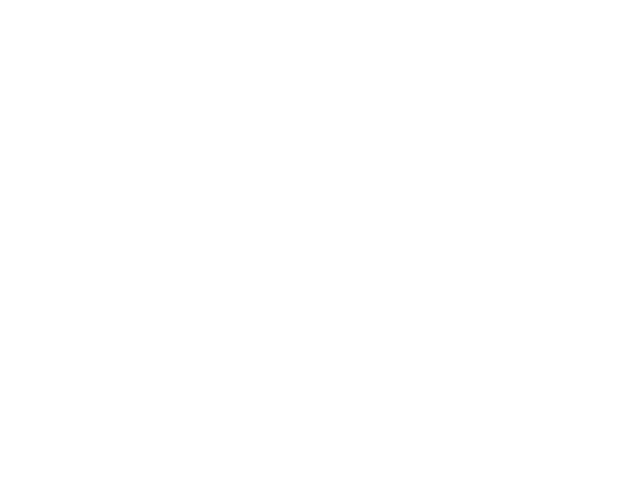
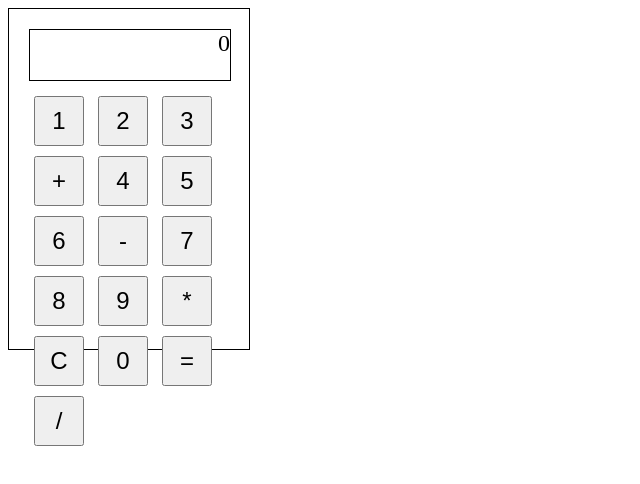
Before and after one commit to bonganimasemola/Odin-Project-Calculator, a plain HTML site: page index.html in a window 1280 px wide. Shown: the whole page, without its empty margins (0-640 px from the left). Drawn offline with Linux system fonts and the light colour scheme.

Commit message:
basic HTML calculator set up

```diff
--- a/index.html
+++ b/index.html
@@ -4,10 +4,49 @@
     <meta charset="UTF-8">
     <meta name="viewport" content="width=device-width, initial-scale=1.0">
     <title>Calculator Project</title>
-
+    <style>
+        #calculator {
+            width: 200px;
+            height: 300px;
+            border: 1px solid #000;
+            padding: 20px;
+        }
+        #display {
+            width: 100%;
+            height: 50px;
+            margin-bottom: 10px;
+            text-align: right;
+            font-size: 24px;
+            border: 1px solid #000;
+        }
+        .button {
+            width: 50px;
+            height: 50px;
+            margin: 5px;
+            font-size: 24px
+        }
+    </style>
 </head>
 <body>
-
+    <div id="calculator">
+        <div id="display">0</div>
+        <button class="button" data-value="">1</button>
+        <button class="button" data-value="2">2</button>
+        <button class="button" data-value="3">3</button>
+        <button class="button" data-value="+">+</button>
+        <button class="button" data-value="4">4</button>
+        <button class="button" data-value="5">5</button>
+        <button class="button" data-value="6">6</button>
+        <button class="button" data-value="-">-</button>
+        <button class="button" data-value="7">7</button>
+        <button class="button" data-value="8">8</button>
+        <button class="button" data-value="9">9</button>
+        <button class="button" data-value="*">*</button>
+        <button class="button" data-value="C">C</button>
+        <button class="button" data-value="0">0</button>
+        <button class="button" data-value="=">=</button>
+        <button class="button" data-value="/">/</button>
+    </div>
 
     <script>src='./calculator.js'</script>
 </body>
```
